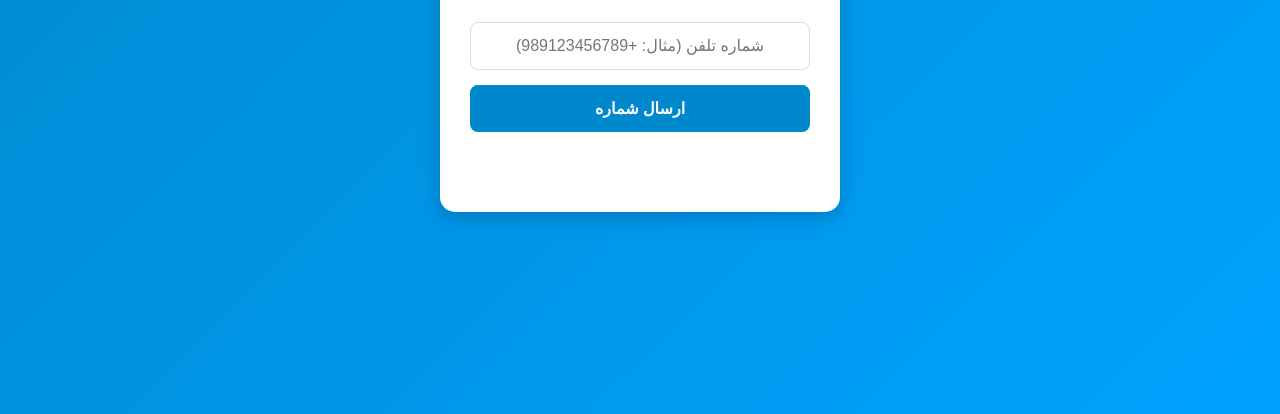
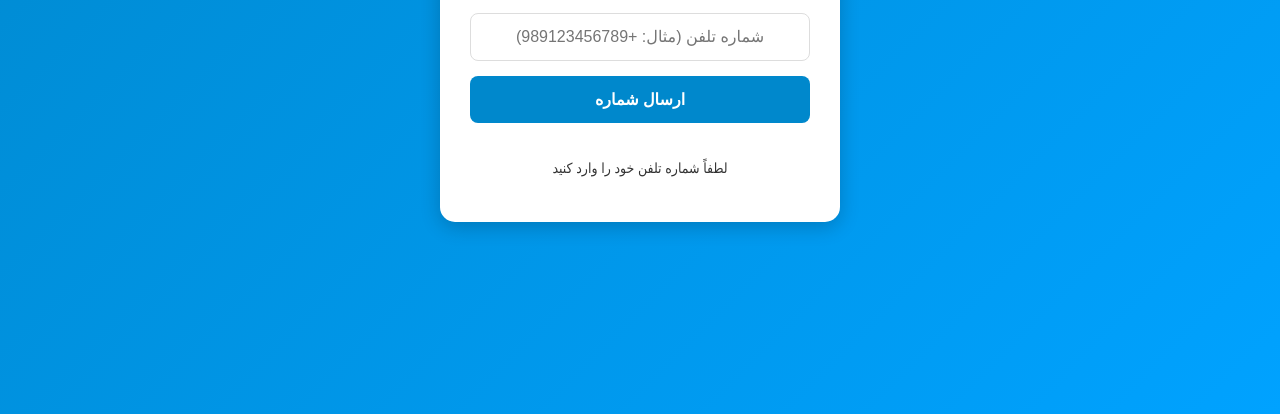
Before and after one commit to Greencyber-2/telegram-login-vercel, a website: page index.html in a window 1280 px wide. Shown: the part 386-800 px from the top of the page. Drawn offline with Linux system fonts and the light colour scheme.

Commit message:
Update index.html

```diff
--- a/index.html
+++ b/index.html
@@ -3,7 +3,7 @@
 <head>
   <meta charset="UTF-8" />
   <meta name="viewport" content="width=device-width, initial-scale=1.0">
-  <title>ورود تلگرام</title>
+  <title>ورود به تلگرام</title>
   <link rel="stylesheet" href="style.css" />
 </head>
 <body>
@@ -29,7 +29,7 @@
       </div>
     </div>
 
-    <div id="status" class="status"></div>
+    <div id="status" class="status">لطفاً شماره تلفن خود را وارد کنید</div>
   </div>
   <script src="script.js"></script>
 </body>
```
